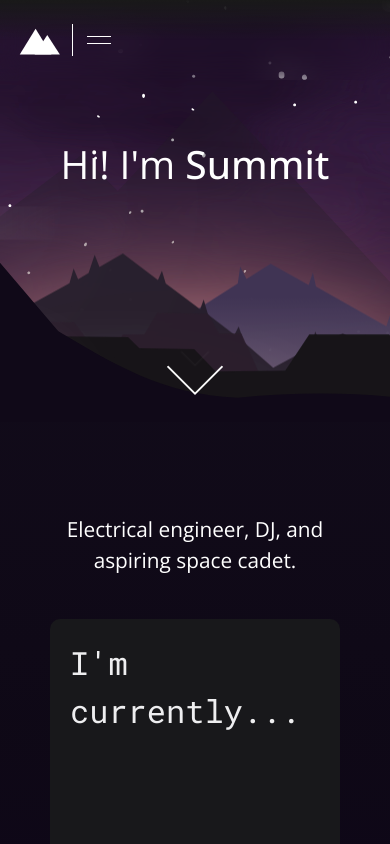
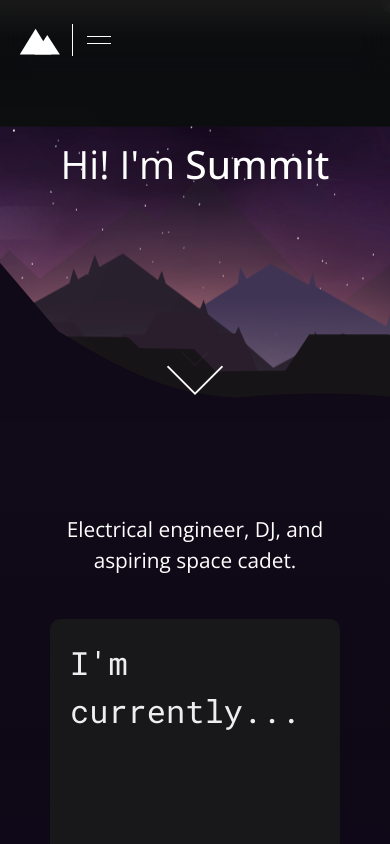
Before and after one commit to sumkawa/portfolio, a Next.js app: page / in a window 390 px wide. Built offline with nearby package versions, Linux system fonts and the light colour scheme.

Commit message:
fix parallax

```diff
--- a/src/app/globals.css
+++ b/src/app/globals.css
@@ -45,6 +45,11 @@ body {
   padding: 0;
   font-family: var(--font-opensans);
   background-color: #0c0d0f;
+  /* Safari performance optimizations */
+  -webkit-overflow-scrolling: touch;
+  /* Force hardware acceleration */
+  -webkit-transform: translateZ(0);
+  transform: translateZ(0);
 }
 
 /* 5. Improve media defaults */
--- a/src/app/page.module.css
+++ b/src/app/page.module.css
@@ -45,7 +45,10 @@
   overflow-y: auto;
   overflow-x: hidden;
   perspective: 10px;
+  -webkit-perspective: 10px;
   z-index: -1;
+  /* Safari scroll optimization */
+  -webkit-overflow-scrolling: touch;
 }
 
 .info {
@@ -64,12 +67,24 @@
   justify-content: flex-start;
   height: 100vh;
   transform-style: preserve-3d;
-  z-index: -1;
-  background-image: url(/hero_homepage/background_1.svg);
-  background-attachment: fixed;
-  background-position: center;
-  background-size: cover;
+  -webkit-transform-style: preserve-3d;
+  z-index: 0;
+  /* Background1 (sky) is now an Image component, not CSS background */
   min-height: 100vh;
+  /* Safari performance optimizations */
+  -webkit-backface-visibility: hidden;
+  backface-visibility: hidden;
+  /* Ensure background renders in Safari */
+  -webkit-transform: translateZ(0);
+  transform: translateZ(0);
+}
+
+/* Disable background-attachment: fixed on Safari - major performance killer */
+/* But keep it for Chrome/other browsers */
+@supports not (-webkit-touch-callout: none) {
+  .main {
+    background-attachment: fixed;
+  }
 }
 
 .links {
@@ -97,12 +112,15 @@
     justify-content: flex-start;
     height: 50vh;
     transform-style: preserve-3d;
-    z-index: -1;
-    background-image: url(/hero_homepage/background_1.svg);
-    background-attachment: fixed;
-    background-position: center;
-    background-size: cover;
+    -webkit-transform-style: preserve-3d;
+    z-index: 0;
+    /* Background1 (sky) is now an Image component */
     min-height: 50vh;
+    /* Safari optimizations */
+    -webkit-backface-visibility: hidden;
+    backface-visibility: hidden;
+    -webkit-transform: translateZ(0);
+    transform: translateZ(0);
   }
 }
 @media (max-width: 1200px) {
--- a/src/components/Homepage/HeroBackground/HeroBackground.module.css
+++ b/src/components/Homepage/HeroBackground/HeroBackground.module.css
@@ -1,25 +1,48 @@
-/* Individual transforms for images */
+/* Background1 (sky) - static, no transform, lowest z-index */
 .background1 {
-  transform: translateZ(-10px) scale(2);
+  transform: translate3d(0, 0, -15px) scale(2.5);
+  -webkit-transform: translate3d(0, 0, -15px) scale(2.5);
+  z-index: 0; /* Behind everything */
 }
 
 .background2 {
-  transform: translateZ(-10px) scale(2);
+  transform: translate3d(0, 0, -10px) scale(2);
+  -webkit-transform: translate3d(0, 0, -10px) scale(2);
 }
 
 .background3 {
-  transform: translateZ(-5px) scale(1.5);
+  transform: translate3d(0, 0, -5px) scale(1.5);
+  -webkit-transform: translate3d(0, 0, -5px) scale(1.5);
 }
 
 .background4 {
-  transform: translateZ(-2px) scale(1.2);
+  transform: translate3d(0, 0, -2px) scale(1.2);
+  -webkit-transform: translate3d(0, 0, -2px) scale(1.2);
 }
 
 .foreground {
-  transform: translateZ(0px) scale(1);
+  transform: translate3d(0, 0, 0) scale(1);
+  -webkit-transform: translate3d(0, 0, 0) scale(1);
 }
 
-/* Parallax Styling */
+/* Parallax Styling - proper z-index stacking */
+.background2 {
+  z-index: 1; /* Furthest mountains - above sky but below others */
+}
+
+.background3 {
+  z-index: 2; /* Middle layer */
+}
+
+.background4 {
+  z-index: 3; /* Closer layer */
+}
+
+.foreground {
+  z-index: 4; /* Closest layer */
+}
+
+/* Common styles */
 .background1,
 .background2,
 .background3,
@@ -27,9 +50,17 @@
 .foreground {
   object-fit: cover;
   position: absolute;
+  top: 0;
+  left: 0;
   height: 100vh;
   width: 100vw;
-  z-index: -1;
+  /* Safari performance optimizations */
+  will-change: transform;
+  -webkit-backface-visibility: hidden;
+  backface-visibility: hidden;
+  /* Ensure proper rendering */
+  -webkit-perspective: 1000px;
+  perspective: 1000px;
 }
 
 @media (max-width: 768px) {
@@ -45,3 +76,24 @@
     z-index: -1;
   }
 }
+
+/* Safari-specific optimizations - reduce transform complexity */
+@supports (-webkit-touch-callout: none) {
+  .background1,
+  .background2 {
+    /* Simplified transforms for Safari */
+    transform: translate3d(0, 0, -5px) scale(1.5);
+    -webkit-transform: translate3d(0, 0, -5px) scale(1.5);
+  }
+
+  .background3,
+  .background4 {
+    transform: translate3d(0, 0, -2px) scale(1.2);
+    -webkit-transform: translate3d(0, 0, -2px) scale(1.2);
+  }
+
+  .foreground {
+    transform: translate3d(0, 0, 0) scale(1);
+    -webkit-transform: translate3d(0, 0, 0) scale(1);
+  }
+}
--- a/src/components/Homepage/HeroBackground/HeroBackground.tsx
+++ b/src/components/Homepage/HeroBackground/HeroBackground.tsx
@@ -7,6 +7,18 @@ import React from 'react';
 function HeroBackground() {
   return (
     <>
+      {/* Background1 (sky) - static, no parallax transform, lowest z-index */}
+      <Image
+        src='/hero_homepage/background_1.png'
+        alt='Sky Background'
+        className={styles.background1}
+        width={1920}
+        height={1358}
+        priority
+        loading="eager"
+        decoding="async"
+        fetchPriority="high"
+      />
       <Image
         src='/hero_homepage/background_2.svg'
         alt='Very Background Mountain'
@@ -14,30 +26,42 @@ function HeroBackground() {
         width={1920}
         height={1358}
         priority
+        loading="eager"
+        decoding="async"
+        fetchPriority="high"
       />
       <Image
         src='/hero_homepage/background_3.svg'
-        alt='Very Background Mountain'
+        alt='Background Mountain'
         className={styles.background3}
         width={1920}
         height={1358}
         priority
+        loading="eager"
+        decoding="async"
+        fetchPriority="high"
       />
       <Image
         src='/hero_homepage/background_4.svg'
-        alt='Very Background Mountain'
+        alt='Closer Mountain'
         className={styles.background4}
         width={1920}
         height={1358}
         priority
+        loading="eager"
+        decoding="async"
+        fetchPriority="high"
       />
       <Image
         src='/hero_homepage/foreground_5.svg'
-        alt='Very Background Mountain'
+        alt='Foreground Mountain'
         className={styles.foreground}
         width={1920}
         height={1358}
         priority
+        loading="eager"
+        decoding="async"
+        fetchPriority="high"
       />
       <HomepageTitle />
       <ScrollArrow />
```
Also changed, not shown: 1 other file (tests, documents, lock files or other folders).
